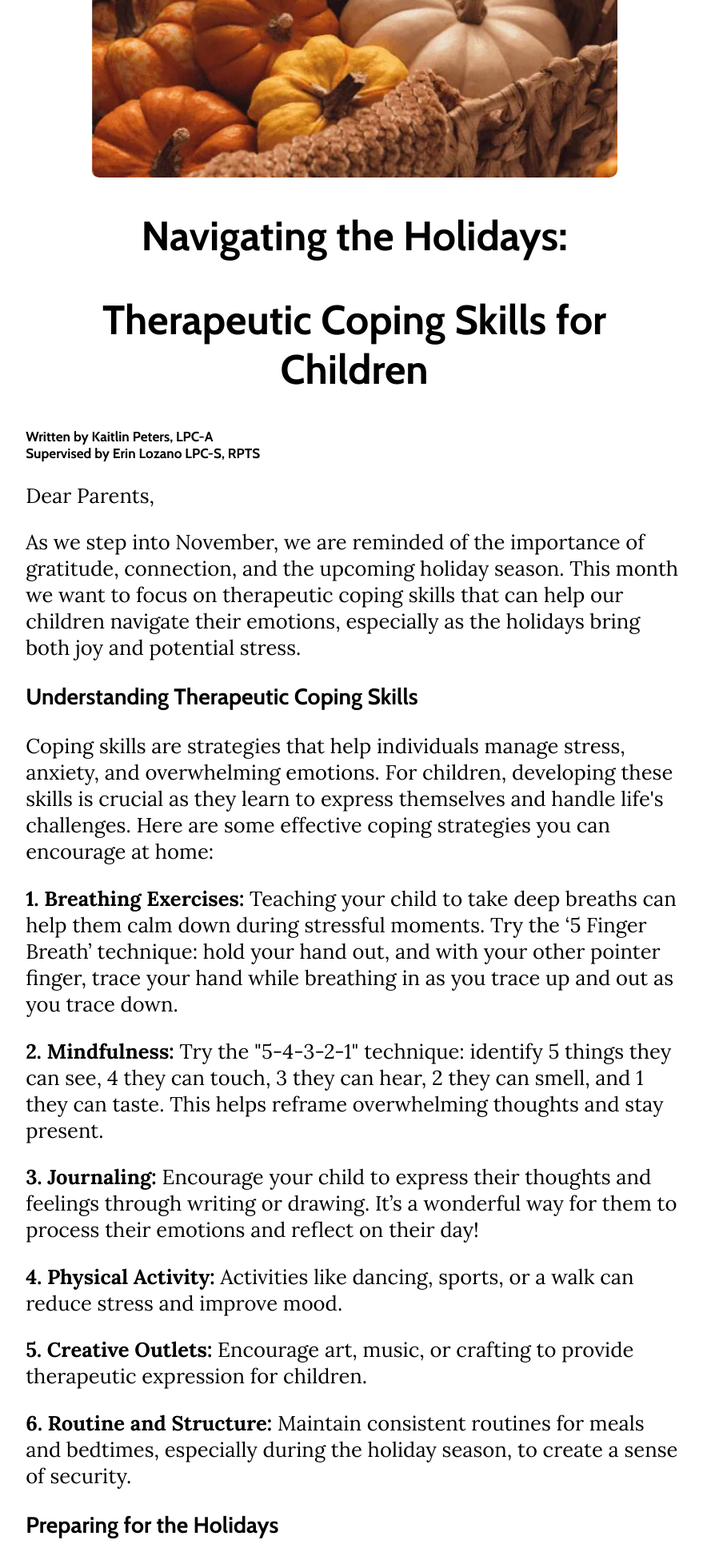
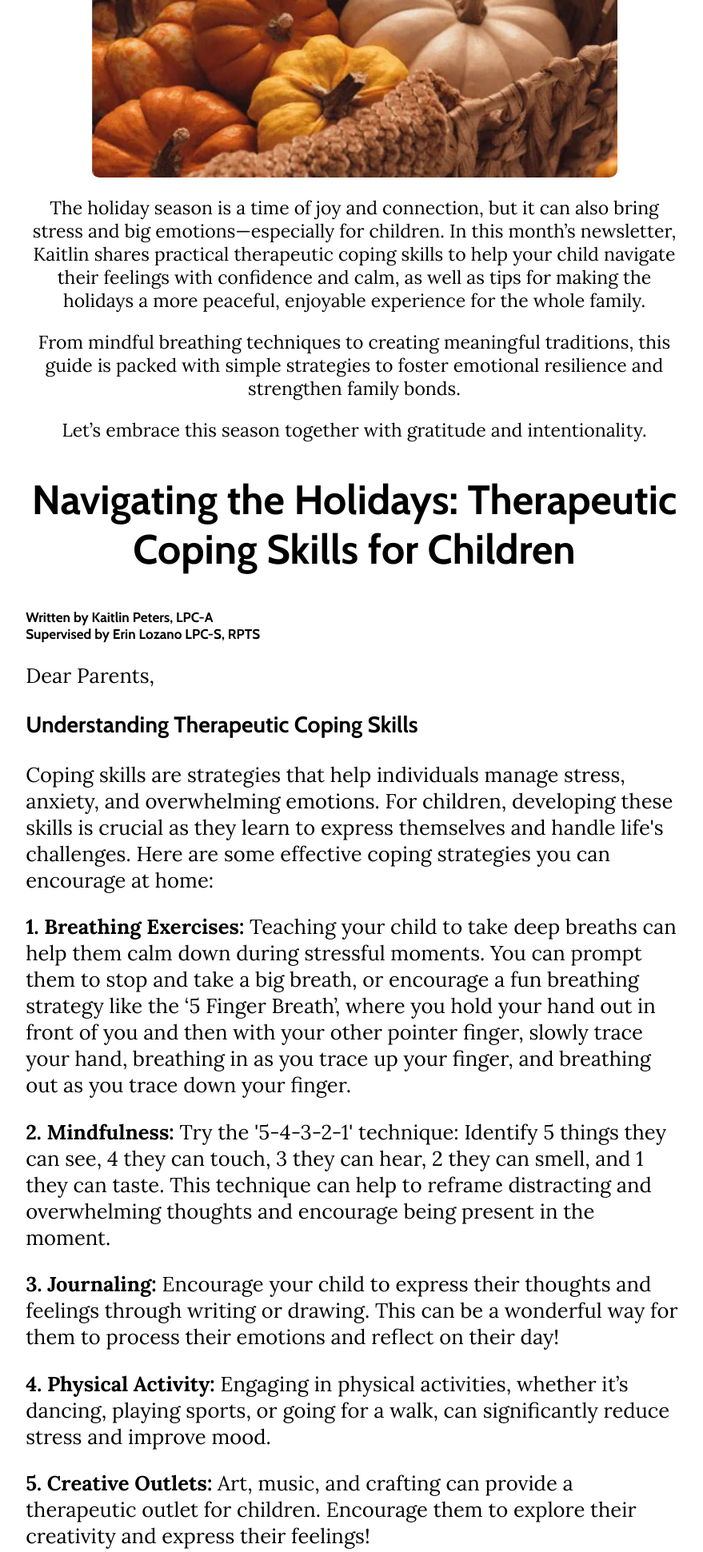
Before and after one commit to boonewh/css-website, a CodeIgniter app: page /database/newsletter in a window 1280 px wide. Shown: the part 560-2501 px from the top of the page at 80% size, without its empty margins (197-1076 px from the left). Run offline with CodeIgniter, Linux system fonts and the light colour scheme.

Commit message:
Added newsletter for Nov 24

```diff
--- a/application/views/pages/newsletter.php
+++ b/application/views/pages/newsletter.php
@@ -2,43 +2,49 @@
             <article>
                 <h1>CSS Newsletter</h1>
                 <img src="assets/images/contact1115.jpg" alt="ADHD Awareness">
-                <h1>Navigating the Holidays:</h1>
-                <h1>Therapeutic Coping Skills for Children</h1>
+
+                <p class='note'>The holiday season is a time of joy and connection, but it can also bring stress and big emotions—especially for children. In this month’s newsletter, Kaitlin shares practical therapeutic coping skills to help your child navigate their feelings with confidence and calm, as well as tips for making the holidays a more peaceful, enjoyable experience for the whole family.</p>
+
+                <p class='note'>From mindful breathing techniques to creating meaningful traditions, this guide is packed with simple strategies to foster emotional resilience and strengthen family bonds.</p>
+
+                <p class='note'>Let’s embrace this season together with gratitude and intentionality.</p>
+
+                <h1>Navigating the Holidays: Therapeutic Coping Skills for Children</h1>
 
                 <h6>Written by Kaitlin Peters, LPC-A</h6>
                 <h6>Supervised by Erin Lozano LPC-S, RPTS</h6>
                 <p>Dear Parents,</p>
-                <p>As we step into November, we are reminded of the importance of gratitude, connection, and the upcoming holiday season. This month we want to focus on therapeutic coping skills that can help our children navigate their emotions, especially as the holidays bring both joy and potential stress.</p>
+                <p></p>
 
                 <h3>Understanding Therapeutic Coping Skills</h3>
                 <p>Coping skills are strategies that help individuals manage stress, anxiety, and overwhelming emotions. For children, developing these skills is crucial as they learn to express themselves and handle life's challenges. Here are some effective coping strategies you can encourage at home:</p>
 
-                <p><strong>1. Breathing Exercises:</strong> Teaching your child to take deep breaths can help them calm down during stressful moments. Try the ‘5 Finger Breath’ technique: hold your hand out, and with your other pointer finger, trace your hand while breathing in as you trace up and out as you trace down.</p>
+                <p><strong>1. Breathing Exercises:</strong> Teaching your child to take deep breaths can help them calm down during stressful moments. You can prompt them to stop and take a big breath, or encourage a fun breathing strategy like the ‘5 Finger Breath’, where you hold your hand out in front of you and then with your other pointer finger, slowly trace your hand, breathing in as you trace up your finger, and breathing out as you trace down your finger.</p>
 
-                <p><strong>2. Mindfulness:</strong> Try the "5-4-3-2-1" technique: identify 5 things they can see, 4 they can touch, 3 they can hear, 2 they can smell, and 1 they can taste. This helps reframe overwhelming thoughts and stay present.</p>
+                <p><strong>2. Mindfulness:</strong> Try the '5-4-3-2-1' technique: Identify 5 things they can see, 4 they can touch, 3 they can hear, 2 they can smell, and 1 they can taste. This technique can help to reframe distracting and overwhelming thoughts and encourage being present in the moment.</p>
 
-                <p><strong>3. Journaling:</strong> Encourage your child to express their thoughts and feelings through writing or drawing. It’s a wonderful way for them to process their emotions and reflect on their day!</p>
+                <p><strong>3. Journaling:</strong> Encourage your child to express their thoughts and feelings through writing or drawing. This can be a wonderful way for them to process their emotions and reflect on their day!</p>
 
-                <p><strong>4. Physical Activity:</strong> Activities like dancing, sports, or a walk can reduce stress and improve mood.</p>
+                <p><strong>4. Physical Activity:</strong> Engaging in physical activities, whether it’s dancing, playing sports, or going for a walk, can significantly reduce stress and improve mood.</p>
 
-                <p><strong>5. Creative Outlets:</strong> Encourage art, music, or crafting to provide therapeutic expression for children.</p>
+                <p><strong>5. Creative Outlets:</strong> Art, music, and crafting can provide a therapeutic outlet for children. Encourage them to explore their creativity and express their feelings!</p>
 
-                <p><strong>6. Routine and Structure:</strong> Maintain consistent routines for meals and bedtimes, especially during the holiday season, to create a sense of security.</p>
+                <p><strong>6. Routine and Structure:</strong>Maintaining a consistent daily routine can provide a sense of security for children. As the holidays approach, try to keep regular meal and bedtime schedules to help them feel grounded.</p>
 
                 <h3>Preparing for the Holidays</h3>
                 <p>The holiday season can be a whirlwind of excitement and stress! Here are some tips to help your child cope with the changes and emotions that may arise:</p>
 
-                <p><strong>Set Realistic Expectations:</strong> Discuss fun activities planned but acknowledge that it can be overwhelming at times.</p>
+                <p><strong>Set Realistic Expectations:</strong> Discuss the fun activities planned but also acknowledge that it can be overwhelming at times.</p>
 
-                <p><strong>Encourage Gratitude:</strong> Create a gratitude jar where your child writes down something they are thankful for daily and review them together.</p>
+                <p><strong>Encourage Gratitude:</strong> Help your child focus on the positives by creating a gratitude jar. Each day, they can write down something they are thankful for and read them together at the end of the month.</p>
 
-                <p><strong>Create Family Traditions:</strong> Establish traditions like baking cookies, decorating, or watching holiday movies to enhance bonding.</p>
+                <p><strong>Create Family Traditions:</strong> Establishing family traditions can provide comfort and stability. Whether it's baking cookies, decorating the house, or watching holiday movies, these activities can enhance family bonding.</p>
 
-                <p><strong>Talk About Feelings:</strong> Encourage open conversations about emotions and reassure your child that it’s okay to feel mixed emotions.</p>
+                <p><strong>Talk About Feelings:</strong> Encourage open conversations about emotions. Let your child know it’s okay to feel a mix of excitement and anxiety during this time. Validate their feelings and offer reassurance.</p>
 
                 <p><strong>Plan for Downtime:</strong> Ensure there’s time for relaxation amidst festivities to help your child unwind and recharge.</p>
 
-                <p>As we embrace the spirit of the season, let’s equip our children with the tools they need to cope with their emotions effectively. By fostering a supportive environment and encouraging healthy coping strategies, we can help them navigate the joys and challenges of the holidays!</p>
+                <p>As we embrace the spirit of the season, let’s equip our children with the tools they need to cope with their emotions effectively. By fostering a supportive environment and encouraging healthy coping strategies, we can help them navigate the joys and challenges of the holidays! Wishing you and your family a warm and joyful November!!</p>
 
                 <p class="sign1">Warm Regards,</p>
                 <p class="sign2">The Center for Social Success</p>
--- a/assets/css/main.css
+++ b/assets/css/main.css
@@ -367,6 +367,11 @@ figure ul {
 }
 
 /* Newletter Styles */
+
+.note {
+	font-size: 0.9em;
+	text-align: center;
+}
 
 article {
 	font-size: 1.1em;
```
